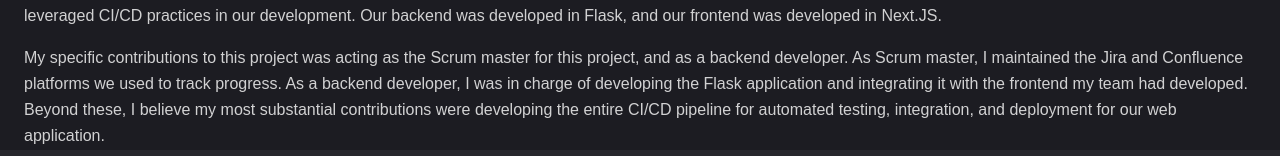
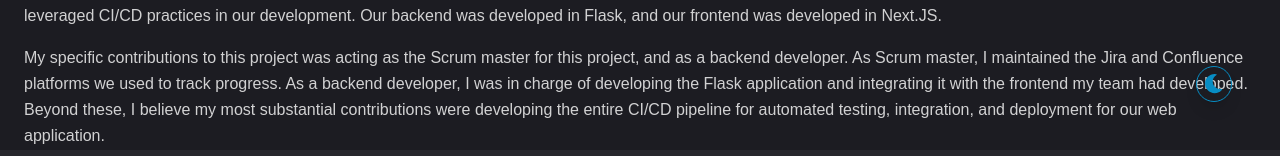
Before and after one commit to JoelSngZhenWei/portfolio_joel, a Next.js app in the folder portfolio_joel_1/: page /projects/spm in a window 1280 px wide. Shown: the part 650-806 px from the top of the page. Built offline with nearby package versions, Linux system fonts and the light colour scheme.

Commit message:
beginning theme edits

```diff
--- a/portfolio_joel_1/app/layout.tsx
+++ b/portfolio_joel_1/app/layout.tsx
@@ -6,6 +6,7 @@ import { PageTransition } from "@/components/PageTransition";
 import { StairTransition } from "@/components/StairTransition";
 import Head from "next/head";
 import { Analytics } from "@vercel/analytics/react"
+import { ThemeToggleButton } from "@/components/ThemeButton";
 
 const geistSans = Geist({
   variable: "--font-geist-sans",
@@ -42,7 +43,9 @@ export default function RootLayout({
 
           <div className="px-4">
             {children}
+
           </div>
+          <ThemeToggleButton />
 
         </PageTransition>
       </body>
--- /dev/null
+++ b/portfolio_joel_1/components/ThemeButton.tsx
@@ -0,0 +1,51 @@
+'use client'
+
+import { useState, useEffect } from 'react'
+import { Moon, Sun } from 'lucide-react'
+import { FaMoon, FaSun } from 'react-icons/fa'
+import { Button } from '@/components/ui/button'
+import { motion } from 'framer-motion'
+
+export function ThemeToggleButton() {
+    const [darkMode, setDarkMode] = useState(false)
+
+    useEffect(() => {
+        const isDarkMode = document.documentElement.classList.contains('dark')
+        setDarkMode(isDarkMode)
+    }, [])
+
+    const toggleTheme = () => {
+        const newDarkMode = !darkMode
+        setDarkMode(newDarkMode)
+        document.documentElement.classList.toggle('dark', newDarkMode)
+        localStorage.setItem('theme', newDarkMode ? 'dark' : 'light')
+    }
+
+    return (
+        <motion.div
+            initial={{ opacity: 0 }}
+            animate={{
+                opacity: 1,
+                transition: { delay: 2, duration: 0.4, ease: "easeIn" },
+            }}
+        >
+            <Button
+                variant="outline"
+                size="icon"
+                className="fixed bottom-12 right-12 rounded-full shadow-lg overflow-hidden"
+                onClick={toggleTheme}
+                aria-label="Toggle theme"
+            >
+                <motion.div
+                    initial={false}
+                    animate={{ rotate: darkMode ? 360 : 0 }}
+                    transition={{ duration: 0.5, ease: "easeInOut" }}
+                    className="w-full h-full flex items-center justify-center"
+                >
+                    <FaMoon className={`h-[1.2rem] w-[1.2rem] absolute ${darkMode ? 'scale-0' : 'scale-100'} transition-transform duration-500`} />
+                    <Sun className={`h-[1.2rem] w-[1.2rem] absolute ${darkMode ? 'scale-100' : 'scale-0'} transition-transform duration-500`} />
+                </motion.div>
+            </Button>
+        </motion.div>
+    )
+}
```
